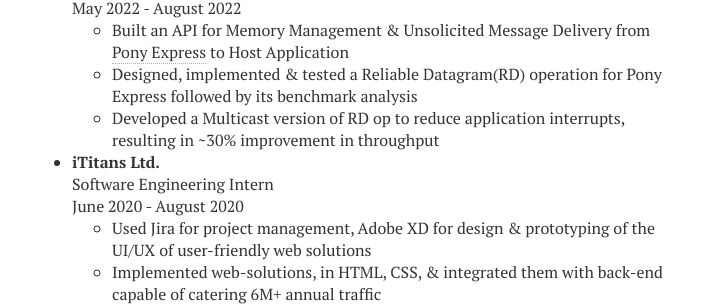
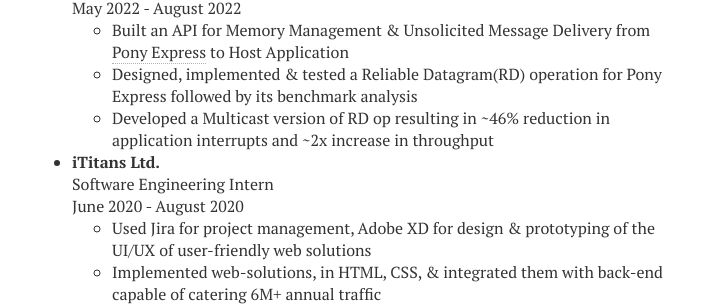
Before and after one commit to malikalihussain/malikalihussain.github.io, a Jekyll site: the page built from index.md, in a window 1280 px wide and 900 px high, scrolled down 810 px. Shown: the part 153-459 px from the top of the window, without its empty margins (288-991 px from the left). Built offline with Jekyll 4.4.1, drawn with Linux system fonts in a browser that asks for light colours; nearby versions of some CDN libraries; comment, search, counter and statistics services are not loaded.

Commit message:
Update index.md

```diff
--- a/index.md
+++ b/index.md
@@ -46,7 +46,7 @@ I am pursuing a Master of Science in the [Information Networking Institute](http
     May 2022 - August 2022
     - Built an API for Memory Management & Unsolicited Message Delivery from [Pony Express](https://research.google/pubs/pub48630/) to Host Application
     - Designed, implemented & tested a Reliable Datagram(RD) operation for Pony Express followed by its benchmark analysis
-    - Developed a Multicast version of RD op to reduce application interrupts, resulting in ~30% improvement in throughput
+    - Developed a Multicast version of RD op resulting in ~46% reduction in application interrupts and ~2x increase in throughput
 
 
 - **iTitans Ltd.**\\
```
